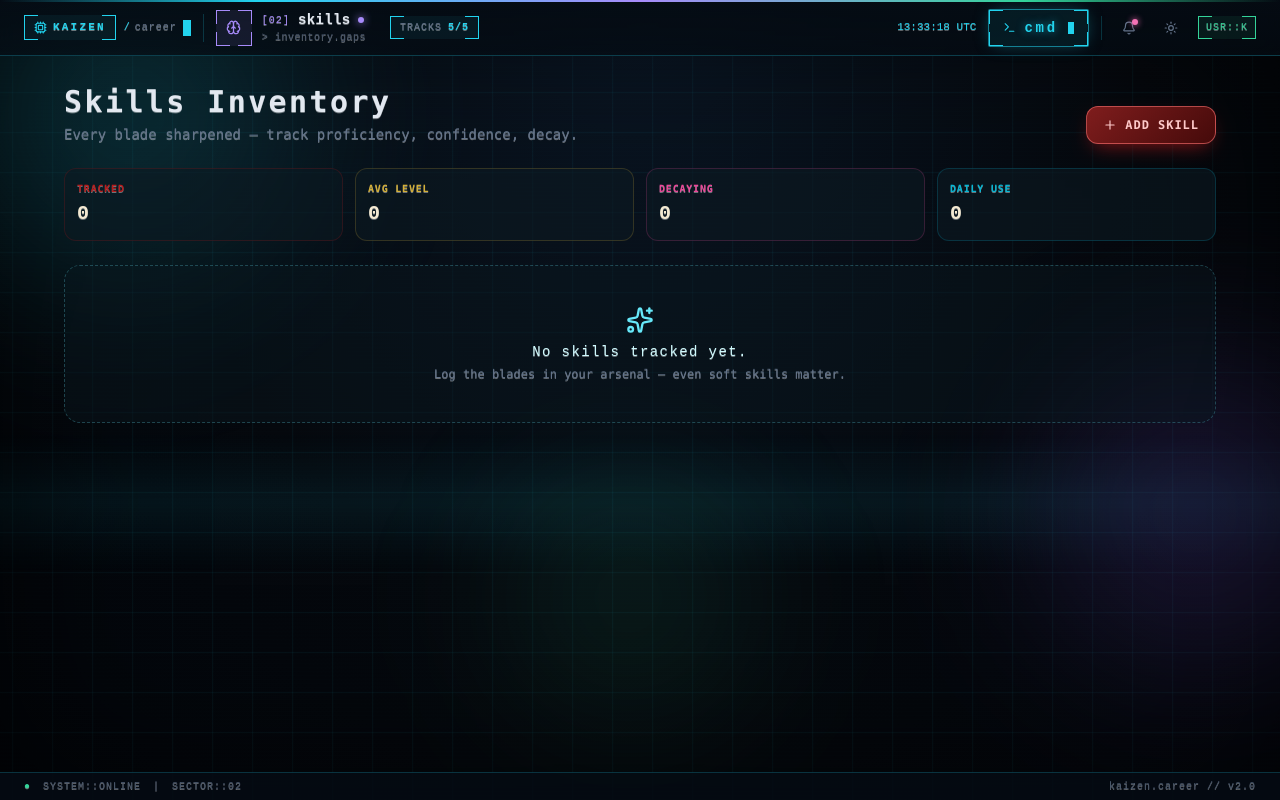
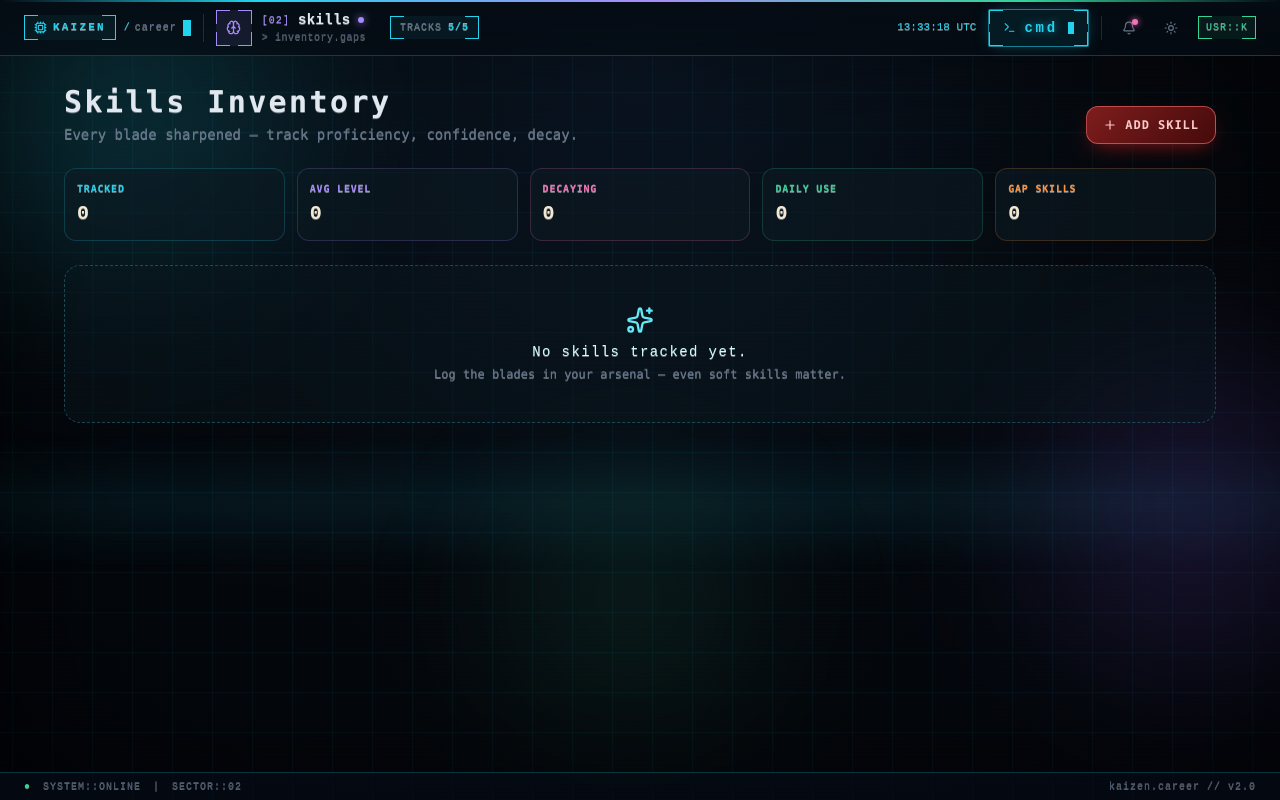
Before and after one commit to Lucifer-Newstar/Productivity-App, a Next.js app in the folder frontend/: page /career/skills in a window 1280 px wide. Built offline with nearby package versions, Linux system fonts and the light colour scheme.

Commit message:
career(skills): add gap-skills stat, swap palette to HUD cyan/violet/pink/green/orange

```diff
--- a/frontend/components/career/sections/SkillsSection.tsx
+++ b/frontend/components/career/sections/SkillsSection.tsx
@@ -26,6 +26,8 @@ export default function SkillsSection() {
   const [adding, setAdding] = useState(false);
   const [name, setName] = useState("");
   const [cat, setCat] = useState(CATEGORIES[0]);
+  const [expanded, setExpanded] = useState<string | null>(null);
+  const [linkDraft, setLinkDraft] = useState<{label:string;url:string}>({label:"",url:""});
 
   const add = () => {
     if (!name.trim()) return;
@@ -67,6 +69,7 @@ export default function SkillsSection() {
 
   const decayCount = career.skills.filter(s => s.lastUsedAt && Date.now() - s.lastUsedAt > 90*86400000).length;
   const avg = career.skills.length ? Math.round(career.skills.reduce((n,s)=>n+s.proficiency,0)/career.skills.length*10)/10 : 0;
+  const gapCount = career.skills.filter(s => (s.desiredLevel ?? 0) > s.proficiency).length;
 
   return (
     <div className="space-y-6">
@@ -85,11 +88,12 @@ export default function SkillsSection() {
       </div>
 
       {/* Stats */}
-      <div className="grid grid-cols-2 md:grid-cols-4 gap-3">
-        <Stat label="Tracked" value={career.skills.length} color="#b91c1c" />
-        <Stat label="Avg level" value={avg} color="#d4af37" />
-        <Stat label="Decaying" value={decayCount} color="#ec4899" />
-        <Stat label="Daily use" value={career.skills.filter(s=>s.usage==="daily").length} color="#06b6d4" />
+      <div className="grid grid-cols-2 md:grid-cols-5 gap-3">
+        <Stat label="Tracked" value={career.skills.length} color="#22d3ee" />
+        <Stat label="Avg level" value={avg} color="#a78bfa" />
+        <Stat label="Decaying" value={decayCount} color="#f472b6" />
+        <Stat label="Daily use" value={career.skills.filter(s=>s.usage==="daily").length} color="#34d399" />
+        <Stat label="Gap skills" value={gapCount} color="#fb923c" />
       </div>
 
       {/* Radar + top growth */}
```
